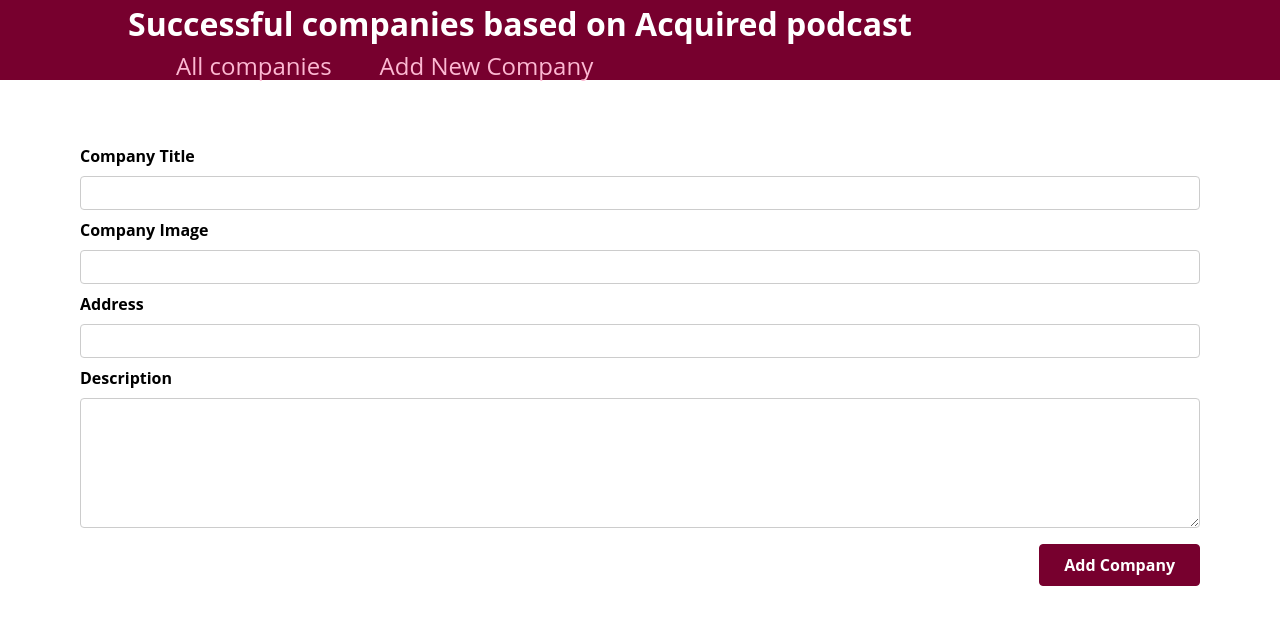
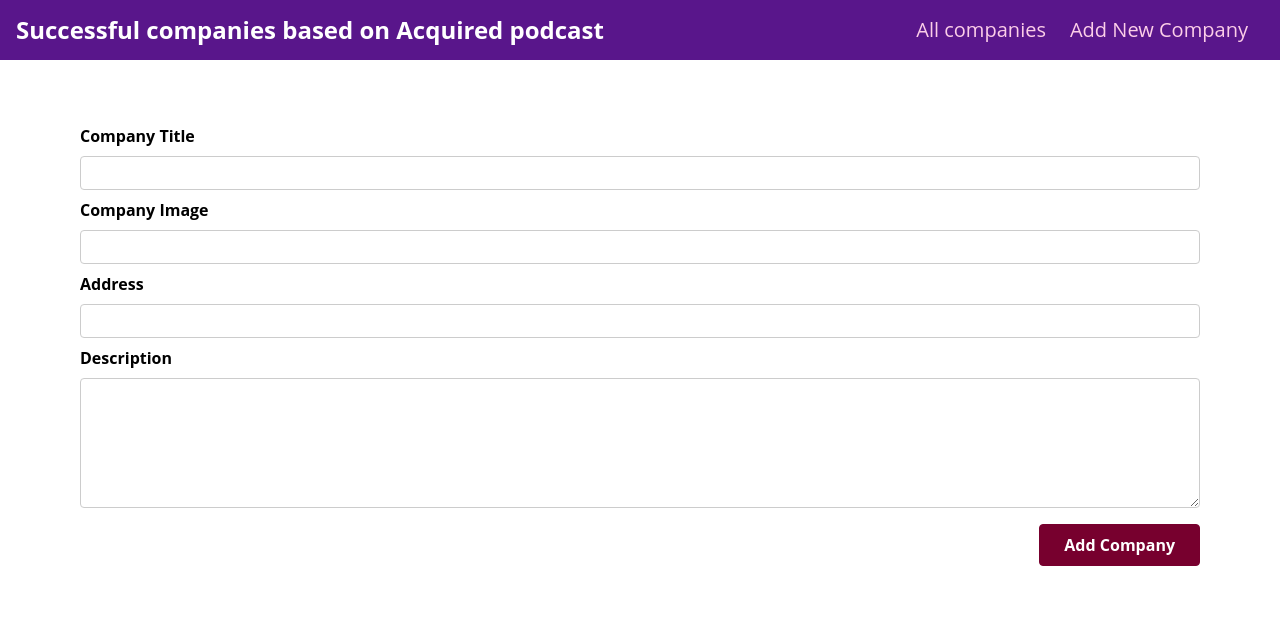
Before and after one commit to AminDarestani2019/big-companies, a Next.js app: page /new-company in a window 1280 px wide. Shown: the top 624 px of the page. Built offline with nearby package versions, Linux system fonts and the light colour scheme.

Commit message:
change build to next

```diff
--- a/components/companies/CompanyList.module.css
+++ b/components/companies/CompanyList.module.css
@@ -6,3 +6,9 @@
       align-items: stretch;
       height: auto;
     }
+
+    @media (max-width: 768px) {
+      .list {
+        grid-template-columns: 1fr; /* 1 ستون */
+      }
+    }
--- a/components/layout/MainNavigation.js
+++ b/components/layout/MainNavigation.js
@@ -1,17 +1,32 @@
 import Link from "next/link";
 import classes from './MainNavigation.module.css';
+import { useState } from "react";
 
 export default function MainNavigation(){
+    const [menuOpen, setMenuOpen] = useState(false);
+
     return(
-        <header className={classes.header}>
-            <div className={classes.logo}>Successful companies based on Acquired podcast</div>
-            <nav>
-                <ul>
+        <header className="bg-purple-900 text-white px-4 py-3 flex items-center justify-between flex-wrap">
+            <div className="text-2xl font-bold max-w-[70%] truncate">Successful companies based on Acquired podcast</div>
+            <button
+                className="text-2xl md:hidden"
+                onClick={()=>setMenuOpen(!menuOpen)}
+                aria-label="Toggle menu"
+            >
+                ☰
+            </button>
+
+            <nav className={`w-full md:w-auto ${menuOpen ? "block" : "hidden"} md:block px-4`}>
+                <ul className="flex flex-col md:flex-row md:space-x-6 md:mt-0">
                     <li>
-                        <Link href="/">All companies</Link>
+                        <Link href="/"
+                        className="text-pink-200 hover:text-white text-xl block py-1"
+                        >All companies</Link>
                     </li>
                     <li>
-                        <Link href="/new-company">Add New Company</Link>
+                        <Link href="/new-company"
+                        className="text-pink-200 hover:text-white text-xl block py-1"
+                        >Add New Company</Link>
                     </li>
                 </ul>
             </nav>
--- a/components/layout/MainNavigation.module.css
+++ b/components/layout/MainNavigation.module.css
@@ -1,19 +1,32 @@
 .header{
     width: 100%;
-    height: 5rem;
+    min-height: 5rem;
     display: flex;
     align-items: center;
     justify-content: space-between;
     background-color: #77002e;
     padding: 0 10%;
     flex-wrap: wrap;
+    position: relative;
 }
 
 .logo{
     font-size: 2rem;
     color:white;
     font-weight: bold;
-    word-break: break-word;
+    white-space: nowrap;
+    overflow: hidden;
+    text-overflow: ellipsis;
+    max-width: 60vw;
+}
+
+.menuButton {
+  background: none;
+  border: none;
+  color: white;
+  font-size: 2rem;
+  cursor: pointer;
+  display: none;
 }
 
 .header ul{
@@ -21,17 +34,20 @@
     margin: 0;
     padding: 0;
     display: flex;
-    align-items: baseline;
+    align-items: center;
+    flex-wrap: wrap;
 }
 
 .header li{
-    margin-left: 3rem;
+  margin-left: 3rem;
+  flex-shrink: 0;
 }
 
 .header a{
     text-decoration: none;
     font-size: 1.5rem;
     color: #fcb8d2;
+    white-space: nowrap;
 }
 
 .header a:hover,
@@ -39,3 +55,19 @@
 .header a.active{
     color: white;
 }
+
+@media (max-width: 600px) {
+    .header {
+        padding: 0 5%;
+    }
+
+  .header li {
+    margin-left: 1.5rem;
+  }
+
+  .logo {
+    font-size: 1.5rem;
+    max-width: 100%;
+    white-space: normal;
+  }
+}
```
